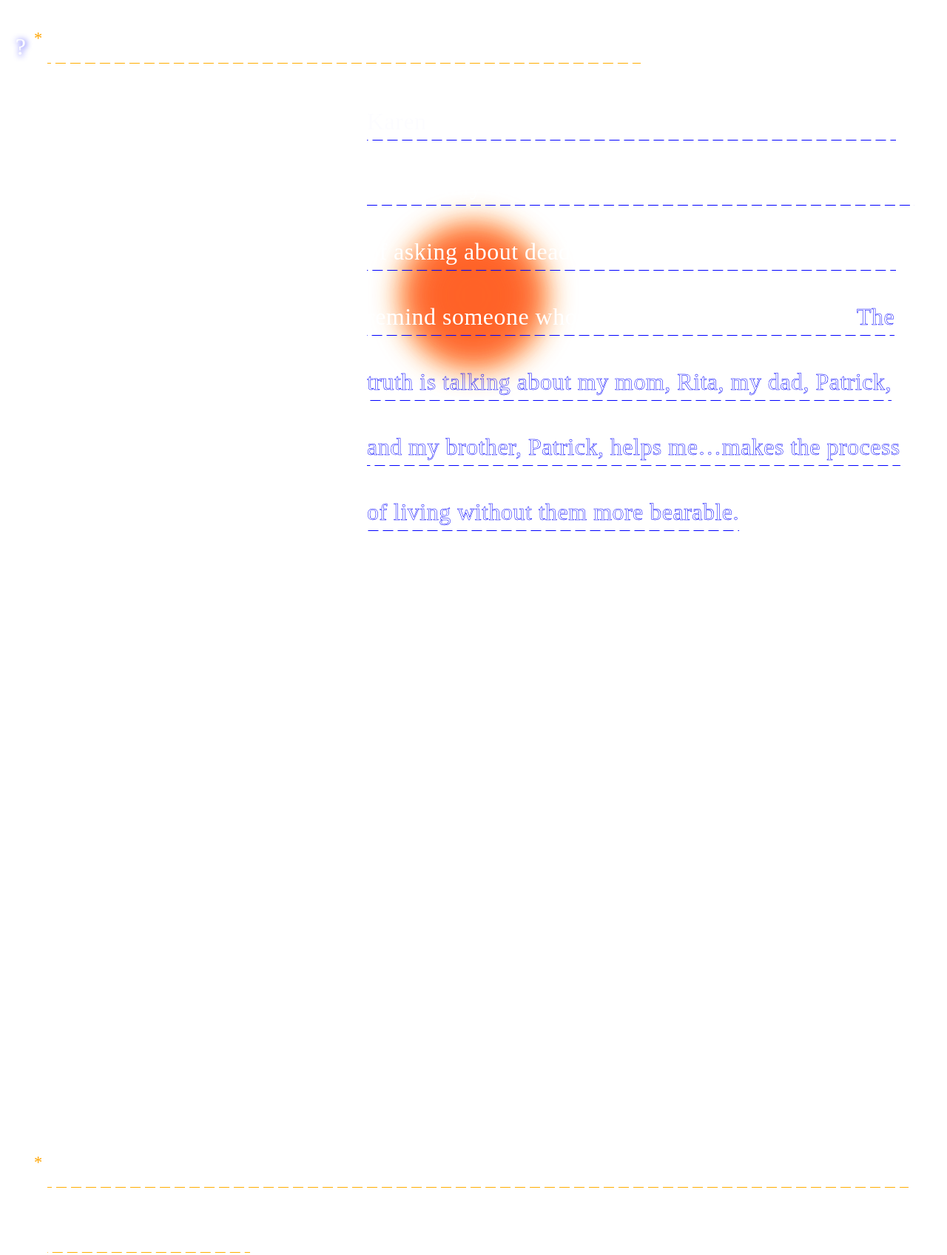
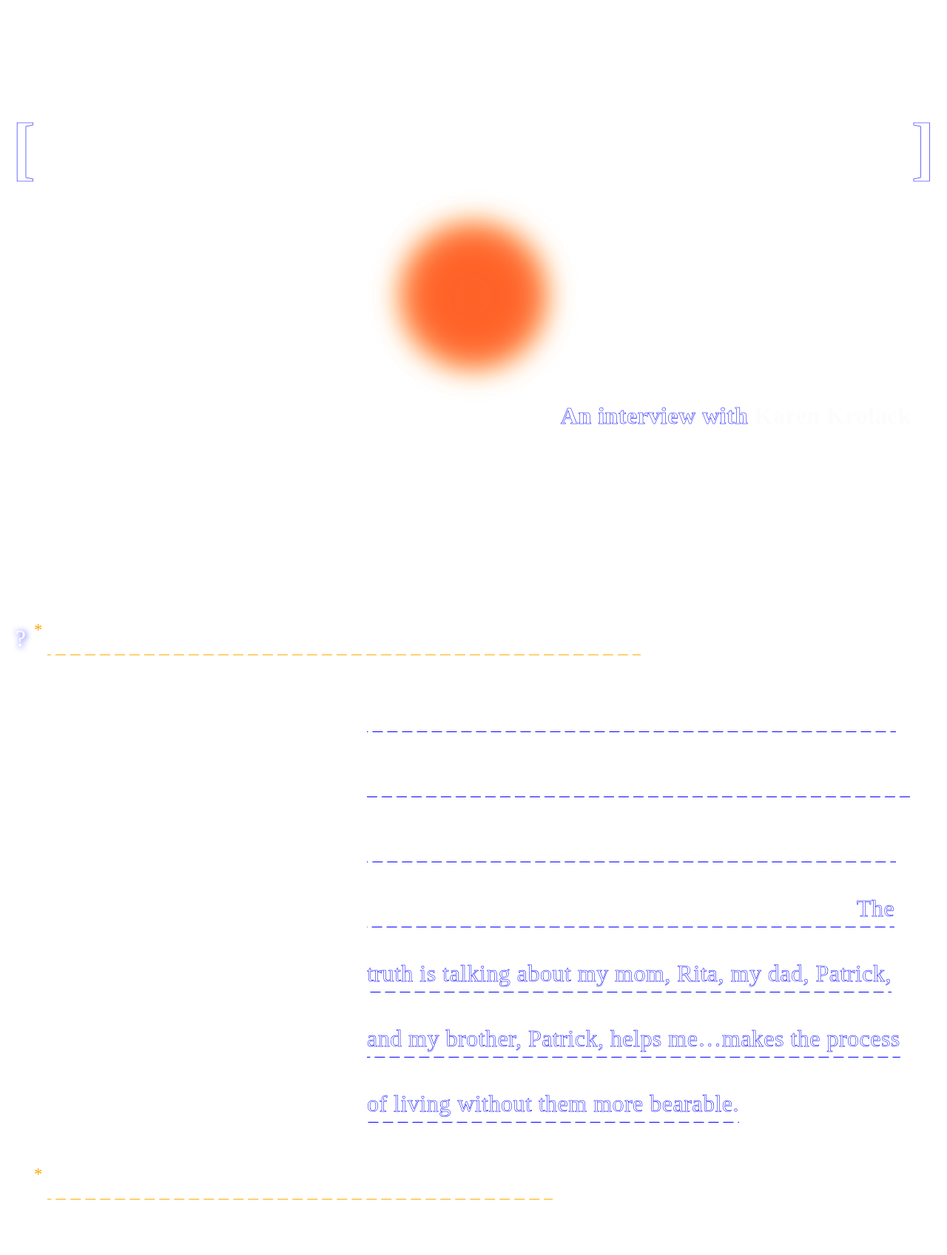
Before and after one commit to iriseel/interactive, a plain HTML site: page projects/interview/index.html in a window 1280 px wide. Shown: the top 1697 px of the page at 74% size. Drawn offline with nearby package versions, Linux system fonts and the light colour scheme.

Commit message:
title page for interview

```diff
--- a/projects/interview/index.html
+++ b/projects/interview/index.html
@@ -14,7 +14,9 @@
     <!--MUST have ontouchstart for ios to recognize p:active and p:focus!!-->
   <body ontouchstart="">
 
-      <nav>
+
+<!--     Do NOT put nav inside interview, that messes up .info p for whatever reason -->
+    <nav id="nav">
         <div class="info_btn">
           ?
           <div class="info">
@@ -66,7 +68,6 @@
 
        </nav>
 
-
   <div class="interview">
 
 <!--
@@ -75,6 +76,25 @@
     </div>
 -->
 
+
+      <div class="opening">
+
+          <h1 class="bracket_left">
+            &lbrack;
+          </h1>
+
+          <h1 class="bracket_right">
+            &rbrack;
+          </h1>
+
+          <h1 style="text-align:right; padding-top:66vh;">
+              <span class="highlight">An interview with</span> <a href="https://karenkrolak.com/">Karen Krolack</a>
+          </h1>
+
+      </div>
+
+
+
       <p id="question-1" class="siri">
         <span class="siri">
             Siri&#42889;  &thinsp;What is a question you would love to be asked of you?
@@ -82,7 +102,11 @@
       </p>
       <p class="karen">
         <span class="karen">
-            <a href="https://karenkrolak.com/">Karen</a>&#42889;  &thinsp;Would you like to tell me a story about one of your family members who died? People are often afraid of asking about dead people because they think it will remind someone who is grieving about their loss. <span class="highlight">The truth is talking about my mom, Rita, my dad, Patrick, and my brother, Patrick, helps me…makes the process of living without them more bearable.</span>
+            Karen&#42889;  &thinsp;Would you like to tell me a story about one of your family members who died? People are often afraid of asking about dead people because they think it will remind someone who is grieving about their loss. <span class="highlight">The truth is talking about my mom, Rita, my dad, Patrick, and my brother, Patrick, helps me…makes the process of living without them more bearable.</span>
+        </span>
+        <p class="siri">
+        <span class="siri">
+            &lbrack;conversation thread continued at end of interview&rbrack;
         </span>
       </p>
 
@@ -745,6 +769,29 @@
 
     <script src="https://code.jquery.com/jquery-3.6.0.js"></script>
       <script type="text/javascript">
+
+      //sticky nav code
+      // When the user scrolls the page, execute myFunction
+        window.onscroll = function() {stickynav()};
+
+        // Get the navbar
+        var nav = document.getElementById("nav");
+
+        // Get the offset position of the navbar
+          //DO NOT name var same as function, otherwise browser gets confused when you try to run the function later
+        var sticky = nav.offsetTop;
+
+        // Add the sticky class to the navbar when you reach its scroll position. Remove "sticky" when you leave the scroll position
+        function stickynav() {
+          if (window.pageYOffset >= sticky) {
+            nav.classList.add("sticky");
+
+          } else {
+            nav.classList.remove("sticky");
+          }
+        };
+
+
         $(document).mousemove(function(e) {
          $('.pointer').css({left:e.pageX,top:e.pageY});
 
--- a/projects/interview/style.css
+++ b/projects/interview/style.css
@@ -15,6 +15,13 @@ html {
   src: url("fonts/Youth-Thin.otf") format("otf");
 }
 
+/*??this isn't working??*/
+@font-face {
+  font-family: "Youth";
+  src: url("fonts/Youth-Bold.otf") format("otf");
+    font-weight:bold;
+}
+
 
 body {
   font-family: "Youth";
@@ -29,10 +36,9 @@ body {
 }
 
 nav {
-    position:fixed;
-    top:16px;
+    position:absolute;
+    top:calc(100vh + 16px);
     left:0px;
-    z-index:4;
     color:rgb(55, 55, 255);
     text-align:center;
     height:calc(100vh - 1em);
@@ -40,6 +46,13 @@ nav {
     display:flex;
     flex-flow: column nowrap;
     justify-content: space-evenly;
+}
+
+.sticky {
+  position: fixed;
+  top:16px;
+    left:0px;
+    z-index:4;
 }
 
 .info_btn {
@@ -71,6 +84,7 @@ nav a:visited {
 
 .info {
     position:fixed;
+    z-index:5;
     top: 50%;
     left: 50%;
     transform: translate(-50%, -50%);
@@ -91,7 +105,6 @@ nav a:visited {
     justify-content: center;
     align-content: center;
     align-items: center;
-    z-index:5;
 }
 
 .info p {
@@ -112,6 +125,35 @@ nav a:visited {
     margin-left:32px;
     letter-spacing: .015em;
 }
+
+.opening {
+    height:100vh;
+}
+
+.bracket_left, .bracket_right {
+    position:absolute;
+    top:18vh;
+    font-size:3em;
+
+      color: transparent;
+      -webkit-text-fill-color: transparent;
+      -webkit-text-stroke-width: .006em;
+      -webkit-text-stroke-color: blue;
+
+}
+
+.bracket_left {
+    left:0;
+}
+
+.bracket_right {
+    right:0;
+}
+
+h1 {
+    margin: 0vh 16px;
+}
+
 
 p {
     margin: .5em 0em;
@@ -146,14 +188,18 @@ span.siri, span.karen {
 This is a cool trick for absolute positioning a float. I didn't end up using it but it's cool:
 
 Hack sourced from https://stackoverflow.com/questions/1915831/text-wrapping-around-an-absolute-positioned-div*/
+/*
 .negative {
   float:left;
   clear:both;
   width: 0em;
   margin: 2em 1em;
 }
+*/
 
-/* .negative has to be wrapped in div. This creates a shiv(?) to bump down the .negative and all text to wrap */
+/*
+.negative has to be wrapped in div. This creates a shiv(?) to bump down the .negative and all text to wrap
+*/
 .negative_wrap:before {
   content: '' ;
   display:block;
@@ -161,7 +207,6 @@ Hack sourced from https://stackoverflow.com/questions/1915831/text-wrapping-arou
     /*height here is actually how far .negative is positioned vertically from top.
     Have to add + 100vh because all the p have margin-top:100vh*/
     height:calc(2.75 * 1em + 100vh);
-
 }
 
 p.siri {
@@ -189,6 +234,19 @@ span.siri::before {
     color:orange;
 }
 
+
+/*
+.footnote {
+    font-size:.5em;
+    line-height:.2em;
+    vertical-align: super;
+    line-height:0em;
+    margin-left:0em;
+    color:white;
+}
+*/
+
+
 span.karen {
     background-image: linear-gradient(to right, blue 70%, rgba(255,255,255,0) 0%);
     background-position: bottom;
@@ -196,11 +254,16 @@ span.karen {
     background-repeat: repeat-x;
 }
 
-/*??? Originally had text-shadow as
+/*?? Why doesn't this work for h1???*/
+/*Originally had text-shadow as
   text-shadow: 0em 2em 0 blue;
 but resulted in jittery text-shadow that was basically unsolvable. So switched to outline*/
-.siri::selection, .karen::selection,
-.siri a::selection, .karen a::selection,.highlight::selection {
+.siri::selection,
+.karen::selection,
+.siri a::selection,
+.karen a::selection,
+.highlight::selection,
+h1::selection {
    color:blue; background:transparent;
 /*
      text-shadow:
--- a/projects/tool/style.css
+++ b/projects/tool/style.css
@@ -44,7 +44,7 @@ body {
     background: linear-gradient(0deg, rgba(9,9,121,1) 0%, rgba(72,104,255,1) 6%, rgba(84,176,221,1) 12%, rgba(95,137,255,1) 20%, rgba(28,249,255,1) 27%, rgba(19,66,182,1) 36%, rgba(0,212,255,1) 43%, rgba(0,255,209,1) 48%, rgba(2,3,186,1) 53%, rgba(157,240,255,1) 57%, rgba(136,160,236,1) 63%, rgba(55,45,255,1) 70%, rgba(39,231,223,1) 78%, rgba(24,55,255,1) 91%, rgba(9,9,121,1) 100%);
     background-size:1000vw 1000vh;
 
-    animation: rotate 15s linear infinite alternate-reverse, gradient 10s ease infinite;
+/*    animation: rotate 15s linear infinite alternate-reverse, gradient 10s ease infinite;*/
 
 }
 
```
